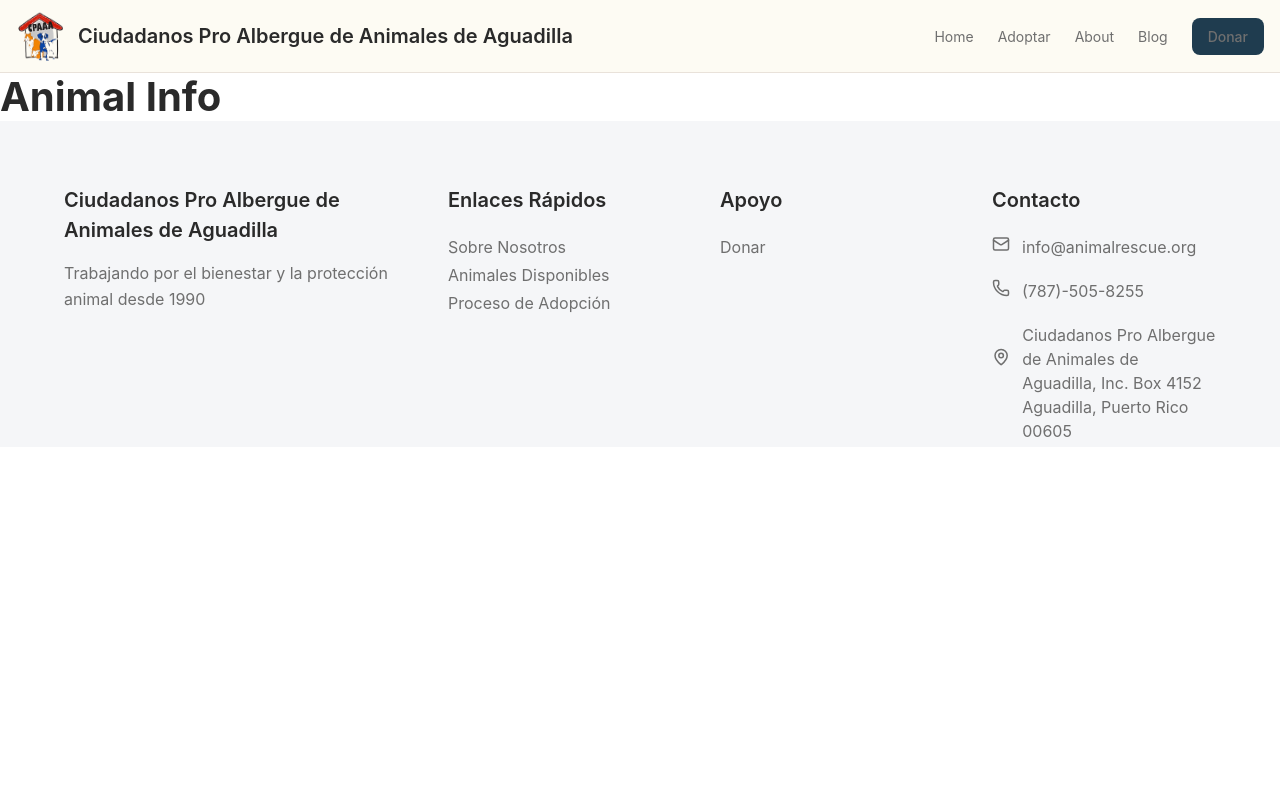
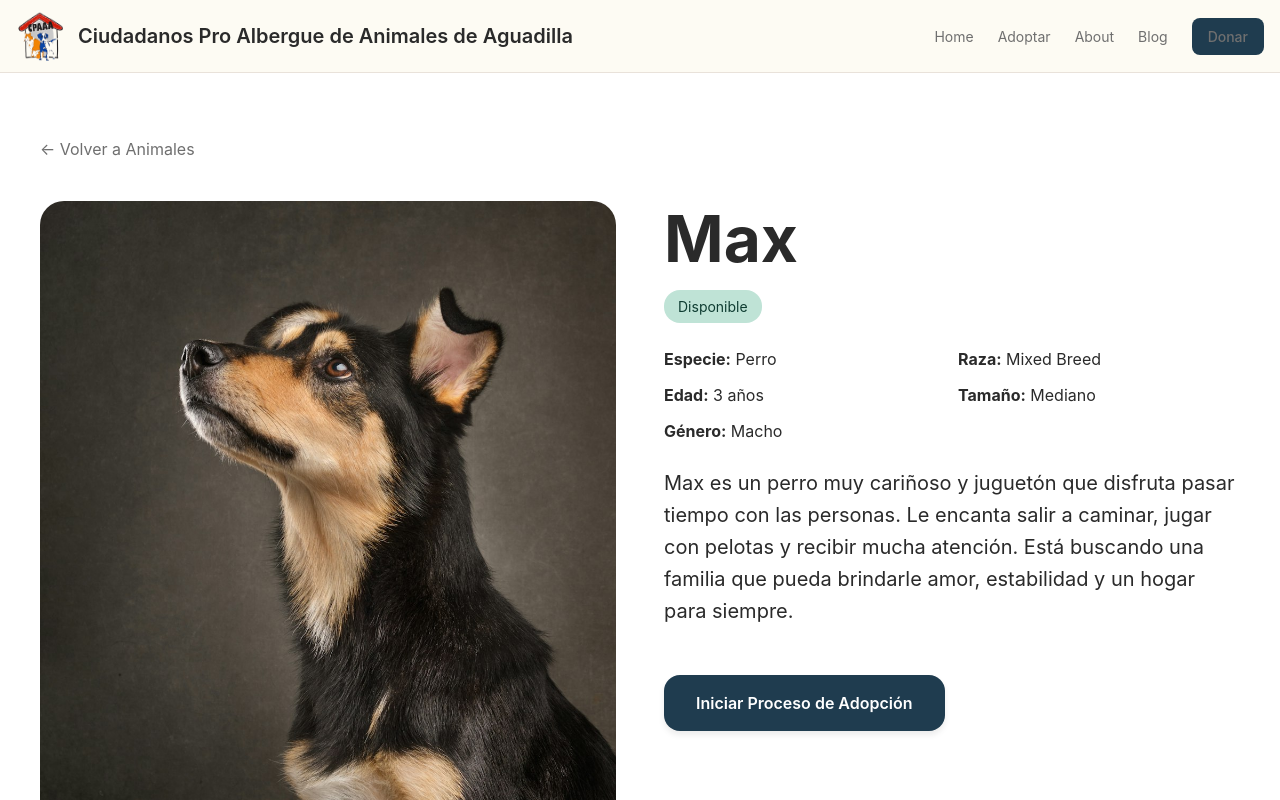
Before and after one commit to Lennon0926/capstone-animal-rescue-platform, a Next.js app in the folder apps/web/: page /animalInfo in a window 1280 px wide. Shown: the top 800 px of the page. Built offline with nearby package versions, Linux system fonts and the light colour scheme.

Commit message:
Added the Animals Details page

```diff
--- /dev/null
+++ b/apps/web/components/Animal/AnimalInfoPage/animalInfo.module.css
@@ -0,0 +1,131 @@
+.section {
+  padding: var(--space-16) var(--space-4);
+  background: var(--color-bg);
+}
+
+.inner {
+  max-width: var(--container-max-width);
+  margin: 0 auto;
+  display: flex;
+  flex-direction: column;
+  gap: var(--space-10);
+}
+
+.back {
+  color: var(--color-text-muted);
+  text-decoration: none;
+  font-size: var(--text-base);
+}
+
+.back:hover {
+  color: var(--color-primary);
+}
+
+.container {
+  display: grid;
+  grid-template-columns: 1fr 1fr;
+  gap: var(--space-12);
+  align-items: start;
+}
+
+.imageWrapper {
+  width: 100%;
+  border-radius: var(--radius-xl);
+  overflow: hidden;
+}
+
+.image {
+  width: 100%;
+  height: auto;
+  object-fit: cover;
+}
+
+.content {
+  display: flex;
+  flex-direction: column;
+  gap: var(--space-6);
+}
+
+.title {
+  font-size: var(--text-hero-xl);
+  font-weight: var(--font-weight-bold);
+  color: var(--color-text);
+}
+
+.header {
+  display: flex;
+  flex-direction: column;
+  gap: var(--space-3);
+}
+
+.status {
+  width: fit-content;
+  font-size: var(--text-sm);
+  padding: 6px 14px;
+  border-radius: var(--radius-lg);
+  background: var(--status-available-bg);
+  color: var(--status-available-text);
+}
+
+.available {
+  background: var(--status-available-bg);
+  color: var(--status-available-text);
+}
+
+.adopted {
+  background: var(--status-adopted-bg);
+  color: var(--status-adopted-text);
+}
+
+.meta {
+  display: grid;
+  grid-template-columns: repeat(2, 1fr);
+  gap: var(--space-3);
+  font-size: var(--text-base);
+  color: var(--color-text-muted);
+}
+
+.description {
+  font-size: var(--text-lg);
+  line-height: 1.6;
+  color: var(--color-text);
+}
+
+.actions {
+  margin-top: var(--space-6);
+}
+
+.adoptButton {
+  display: inline-block;
+  padding: var(--space-4) var(--space-8);
+  background: var(--color-primary);
+  color: var(--color-text-inverse);
+  border-radius: var(--radius-lg);
+  text-decoration: none;
+  font-weight: var(--font-weight-semibold);
+  box-shadow: var(--shadow-md);
+  transition: all var(--transition-fast);
+}
+
+.adoptButton:hover {
+  background: var(--color-primary-hover);
+  transform: translateY(-2px);
+}
+
+/* ================= MOBILE ================= */
+
+@media (max-width: 900px) {
+
+  .container {
+    grid-template-columns: 1fr;
+  }
+
+  .meta {
+    grid-template-columns: 1fr;
+  }
+
+  .title {
+    font-size: var(--text-2xl);
+  }
+
+}
--- /dev/null
+++ b/apps/web/components/Animal/AnimalInfoPage/animalInfo.tsx
@@ -0,0 +1,77 @@
+import styles from "./animalInfo.module.css";
+import Image from "next/image";
+import Link from "next/link";
+
+const animal = {
+  name: "Max",
+  species: "Perro",
+  breed: "Mixed Breed",
+  age: "3 años",
+  size: "Mediano",
+  gender: "Macho",
+  status: "Available",
+  image: "/Animals/dog1.jpeg",
+  description:
+    "Max es un perro muy cariñoso y juguetón que disfruta pasar tiempo con las personas. Le encanta salir a caminar, jugar con pelotas y recibir mucha atención. Está buscando una familia que pueda brindarle amor, estabilidad y un hogar para siempre.",
+};
+
+export default function AnimalDetailsPage() {
+  return (
+    <section className={styles.section}>
+      <div className={styles.inner}>
+
+        <Link href="/animals" className={styles.back}>
+          ← Volver a Animales
+        </Link>
+
+        <div className={styles.container}>
+
+          <div className={styles.imageWrapper}>
+            <Image
+              src={animal.image}
+              alt={animal.name}
+              width={600}
+              height={600}
+              className={styles.image}
+            />
+          </div>
+
+          <div className={styles.content}>
+            <div className={styles.header}>
+              <h1 className={styles.title}>{animal.name}</h1>
+              <span
+                className={`${styles.status} ${
+                  animal.status === "Available"
+                    ? styles.available
+                    : styles.adopted
+                }`}
+              >
+                {animal.status === "Available" ? "Disponible" : "Adoptado"}
+              </span>
+            </div>
+
+            <div className={styles.meta}>
+              <p><strong>Especie:</strong> {animal.species}</p>
+              <p><strong>Raza:</strong> {animal.breed}</p>
+              <p><strong>Edad:</strong> {animal.age}</p>
+              <p><strong>Tamaño:</strong> {animal.size}</p>
+              <p><strong>Género:</strong> {animal.gender}</p>
+            </div>
+
+            <p className={styles.description}>
+              {animal.description}
+            </p>
+
+            <div className={styles.actions}>
+              <Link href="/adopt" className={styles.adoptButton}>
+                Iniciar Proceso de Adopción
+              </Link>
+            </div>
+
+          </div>
+
+        </div>
+      </div>
+    </section>
+  );
+}
--- a/apps/web/components/AnimalInfoPage/animalInfo.tsx
+++ /dev/null
@@ -1,7 +0,0 @@
-export default function AnimalInfo() {
-  return (
-    <div>
-      <h1>Animal Info</h1>
-    </div>
-  );
-}
--- a/apps/web/pages/animalInfo.tsx
+++ b/apps/web/pages/animalInfo.tsx
@@ -1,5 +1,5 @@
 import HeaderSection from "@/components/Header/headerSection";
-import AnimalInfo from "@/components/AnimalInfoPage/animalInfo";
+import AnimalInfo from "@/components/Animal/AnimalInfoPage/animalInfo";
 import FooterSection from "@/components/Footer/footerSection";
 
 function AnimalInfoPage() {
```
Also changed, not shown: apps/web/components/Animal/animalImageUploadForm.tsx (renamed from apps/web/components/animalImageUploadForm.tsx), apps/web/components/AnimalInfoPage/animalInfo.module.tsx (deleted).
